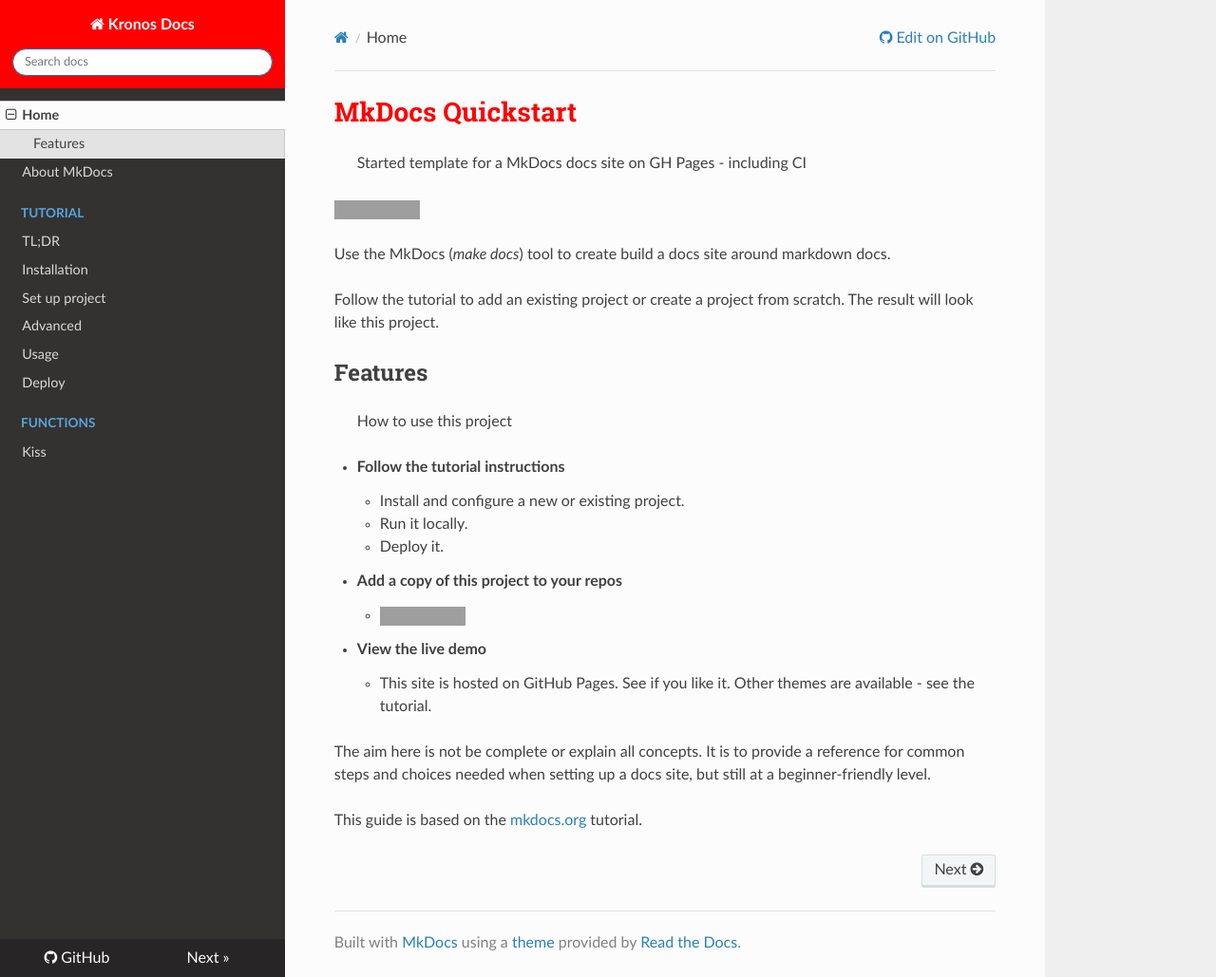
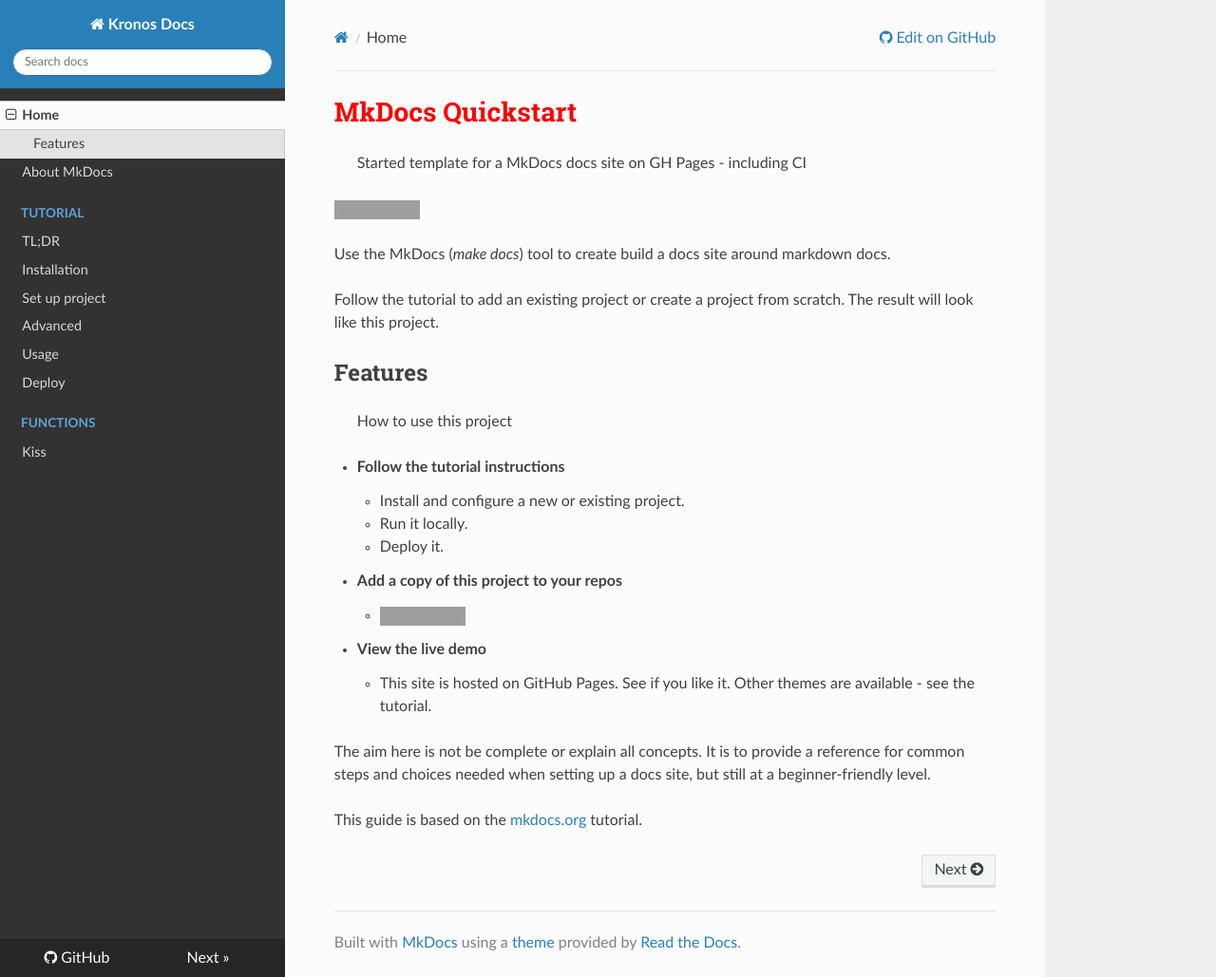
Before and after one commit to CGLIFE7/KronosDocs, an MkDocs documentation site: the page built from docs/docs/index.md, in a window 1280 px wide and 1029 px high. Shown: the whole window at 95% size. Built offline with MkDocs 1.6.1, drawn with Linux system fonts in a browser that asks for light colours; nearby versions of some CDN libraries; grey boxes are pictures that could not be loaded.

Commit message:
Update extra.css

```diff
--- a/docs/docs/extra.css
+++ b/docs/docs/extra.css
@@ -3,5 +3,5 @@
 }
 
 .wy-side-nav-search {
-    background-color: red;
+    background-color: red!;
 }
```
